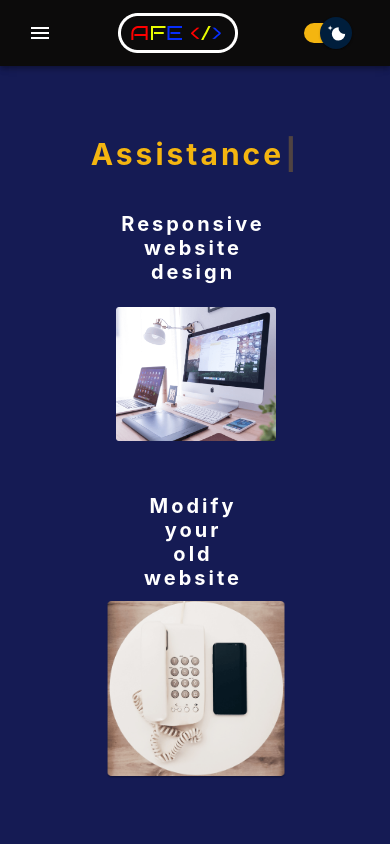
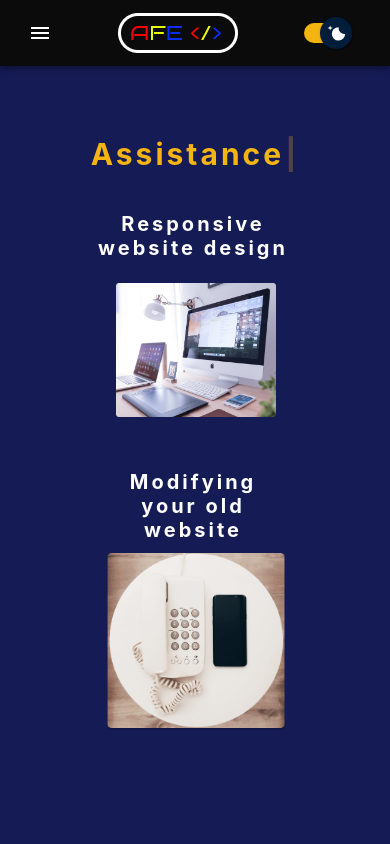
Before and after one commit to Adrian-Edu/best-web-design, a React (Create React App) app: page /services in a window 390 px wide. Shown: the top 844 px of the page. Built offline with nearby package versions, Linux system fonts and the light colour scheme.

Commit message:
modificari services

```diff
--- a/src/pages/services-page/Services.css
+++ b/src/pages/services-page/Services.css
@@ -40,14 +40,12 @@ h6 {
 }
 
 .oldnew-image {
-  width: auto;
-  height: 440px;
+  max-height: 440px;
   object-fit: contain;
 }
 
 .desktop-image {
-  width: auto;
-  height: 440px;
+  max-height: 430px;
   object-fit: contain;
 }
 
@@ -147,6 +145,7 @@ h6 {
 
   .h7 {
     font-size: 25px;
+    padding: 0;
   }
 
   h6 {
--- a/src/pages/services-page/Services.jsx
+++ b/src/pages/services-page/Services.jsx
@@ -32,7 +32,7 @@ function Services(props) {
         </div>
         <div className="second2-fourtpage  animate__animated animate__backInRight">
           <p className="h7" style={{ color: `${props.textColor}` }}>
-            Modify your old website
+            Modifying your old website
           </p>
           <img src={oldnew} className="oldnew-image" alt="oldnew img" />
         </div>
```
